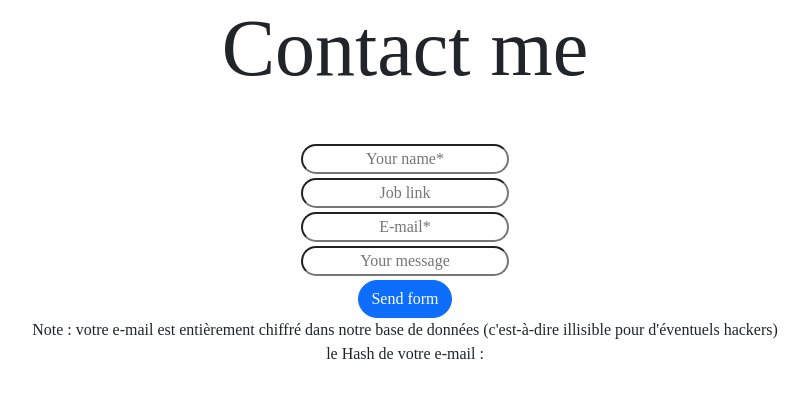
After one commit to louistychon/mycv, a PHP site: page /contact.php in a window 1280 px wide. The commit adds this page. Shown: the top 398 px of the page, without its empty margins (235-1044 px from the left). Run offline with PHP 8.4, Linux system fonts and the light colour scheme; some libraries are stand-ins or nearby versions.

Commit message:
contact form(sends data to mysql db)

```diff
--- /dev/null
+++ b/contact.php
@@ -0,0 +1,35 @@
+<!DOCTYPE html>
+<html lang="en">
+
+<head>
+    <meta charset="UTF-8">
+    <meta http-equiv="X-UA-Compatible" content="IE=edge">
+    <meta name="viewport" content="width=device-width, initial-scale=1.0">
+    <link href="https://cdn.jsdelivr.net/npm/bootstrap@5.1.3/dist/css/bootstrap.min.css" rel="stylesheet" integrity="sha384-1BmE4kWBq78iYhFldvKuhfTAU6auU8tT94WrHftjDbrCEXSU1oBoqyl2QvZ6jIW3" crossorigin="anonymous">
+    <link rel="stylesheet" href="cv.css">
+    <title>Contactez-moi</title>
+
+</head>
+
+<body>
+<h1 class="text-center display-1">Contact me</h1>
+    <div class="form-container container text-center mt-5">
+        <form method="post" action="postvalidation.php" class="d-flex-col">
+            <div class="input mt-1"><input type="text" name="nom" class="rounded-pill" placeholder="Your name*" required></div>
+            <div class="input mt-1"><input  class="rounded-pill" type="url" name="job" placeholder="Job link"></div>
+            <div class="input mt-1"><input class="rounded-pill" type="text" name="email" placeholder="E-mail*" required></div>
+            <div class="input mt-1"><input class="rounded-pill" type="text" name="msg" placeholder="Your message" required></div>
+            <button type="submit" class="rounded-pill btn btn-primary mt-1">Send form</button>
+        </form>
+
+        <div> Note : votre e-mail est entièrement chiffré dans notre base de données (c'est-à-dire illisible pour d'éventuels hackers)<br>le Hash de votre e-mail : </div>
+    </div>
+
+
+
+
+    <script src="https://cdn.jsdelivr.net/npm/bootstrap@5.1.3/dist/js/bootstrap.bundle.min.js" integrity="sha384-ka7Sk0Gln4gmtz2MlQnikT1wXgYsOg+OMhuP+IlRH9sENBO0LRn5q+8nbTov4+1p" crossorigin="anonymous"></script>
+    <script src="https://kit.fontawesome.com/0f04e7ed22.js" crossorigin="anonymous"></script>
+</body>
+
+</html>
--- a/cv.css
+++ b/cv.css
@@ -74,3 +74,15 @@ img.profile
   text-decoration: none;
   color:#ffffff;
 }
+
+::-webkit-input-placeholder { /* Edge */
+  text-align:center;
+}
+
+:-ms-input-placeholder { /* Internet Explorer 10-11 */
+  text-align:center;
+}
+
+::placeholder {
+  text-align:center;
+}
--- a/index.php
+++ b/index.php
@@ -135,6 +135,7 @@
             </ul>
         </div>
       </div>
+        <a href="/contact.php">contactez-moi</a>
   </main>
   <?php include("footer.php"); ?>
   <script src="https://cdn.jsdelivr.net/npm/bootstrap@5.1.3/dist/js/bootstrap.bundle.min.js" integrity="sha384-ka7Sk0Gln4gmtz2MlQnikT1wXgYsOg+OMhuP+IlRH9sENBO0LRn5q+8nbTov4+1p" crossorigin="anonymous"></script>
```
